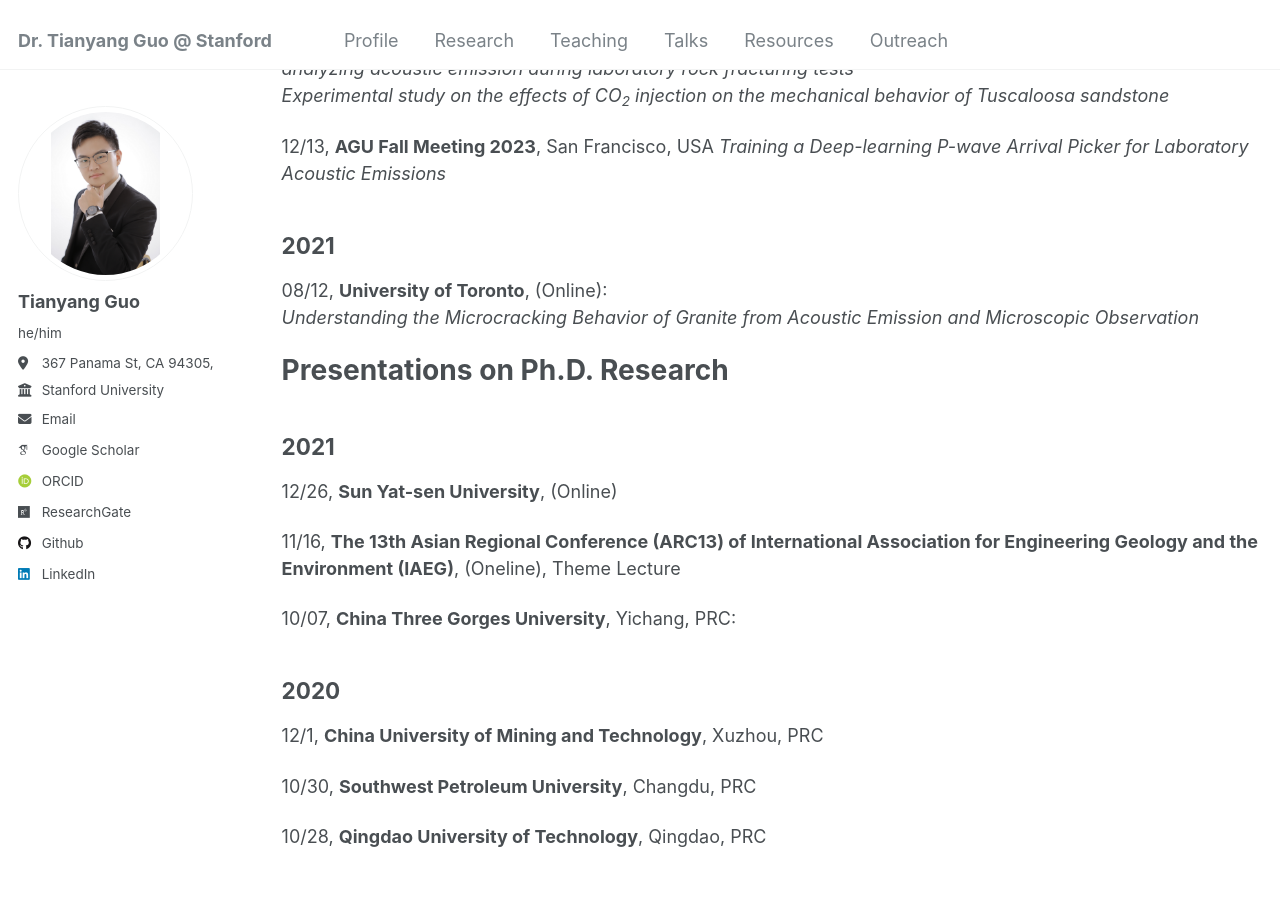
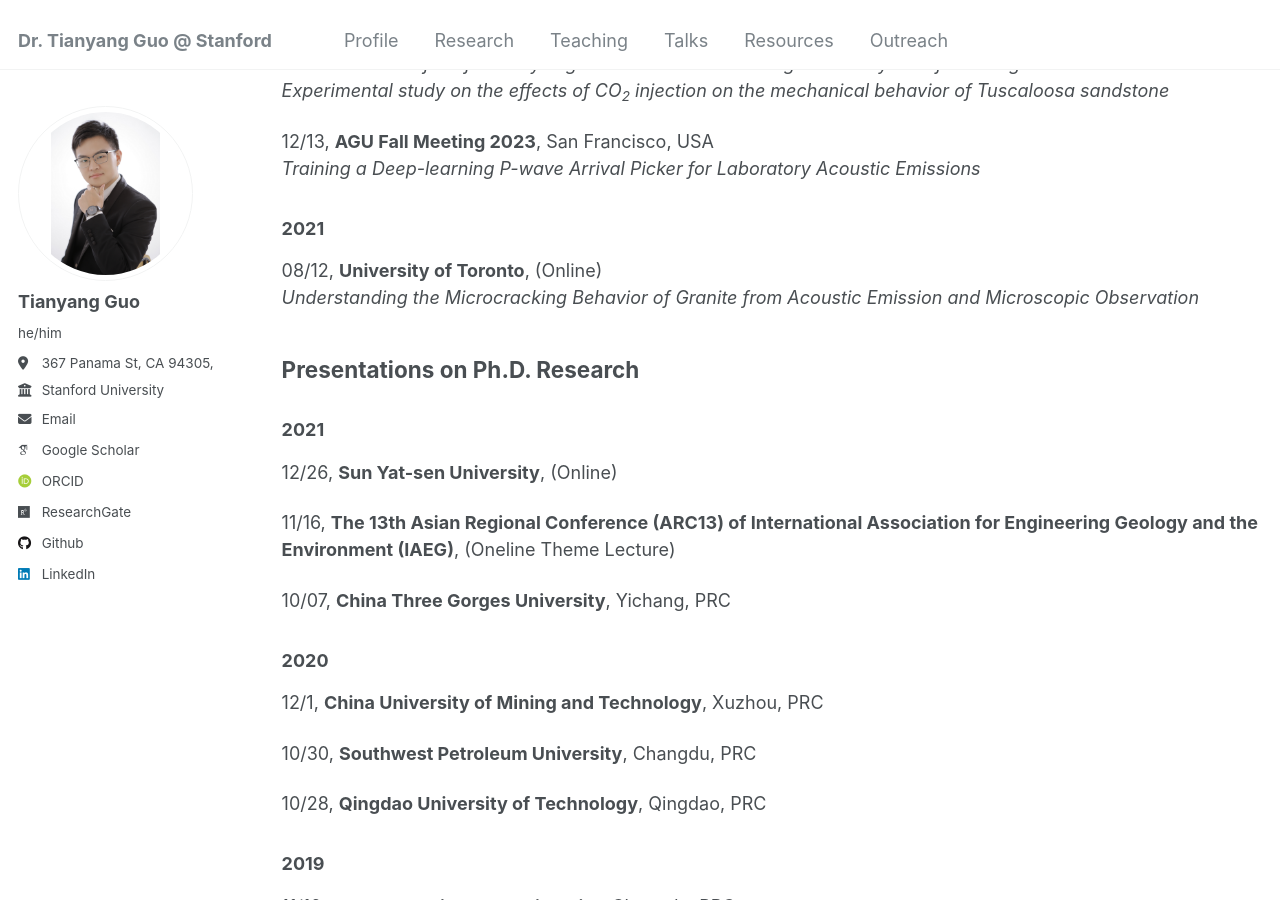
Before and after one commit to guotystanford/guotystanford.github.io, a Jekyll site: the page built from _pages/talks.md, in a window 1280 px wide and 900 px high, scrolled down 472 px. Built offline with Jekyll 4.4.1, drawn with Linux system fonts in a browser that asks for light colours; some web fonts are replaced.

Commit message:
Update talks.md

```diff
--- a/_pages/talks.md
+++ b/_pages/talks.md
@@ -9,14 +9,14 @@ redirect_from:
 
 {% include base_path %}
 
-# Job talks
+## Job talks
 
-## 2023
+### 2023
 09/01, **New Mexico Institute of Mining and Technology**, Socorro, USA:
 <i>Experimental Study on Rock Microcracking Mechanisms: Insights from Acoustic Emission and Thin-section Analysis</i>
 
 # Presentations on Postdoc Research
-## 2023
+### 2023
 2/13, **Stanford Rock and Geomaterials Program Affiliates Meeting**, Stanford, USA
 <i>AE-Flow: A workflow for analyzing acoustic emission during laboratory rock fracturing tests</i>
 <i>Experimental study on the effects of CO<sub>2</sub> injection on the mechanical behavior of Tuscaloosa sandstone</i>
@@ -25,29 +25,29 @@ redirect_from:
 <i>Training a Deep-learning P-wave Arrival Picker for Laboratory Acoustic Emissions</i>
 
 
-## 2021
-08/12, **University of Toronto**, (Online):
+### 2021
+08/12, **University of Toronto**, (Online)
 <i>Understanding the Microcracking Behavior of Granite from Acoustic Emission and Microscopic Observation</i>
 
 
-# Presentations on Ph.D. Research
+## Presentations on Ph.D. Research
 
-## 2021
+### 2021
 12/26, **Sun Yat-sen University**, (Online)
 
-11/16, **The 13th Asian Regional Conference (ARC13) of International Association for Engineering Geology and the Environment (IAEG)**, (Oneline), Theme Lecture
+11/16, **The 13th Asian Regional Conference (ARC13) of International Association for Engineering Geology and the Environment (IAEG)**, (Oneline Theme Lecture)
 
-10/07, **China Three Gorges University**, Yichang, PRC:
+10/07, **China Three Gorges University**, Yichang, PRC
 
 
-## 2020
+### 2020
 12/1, **China University of Mining and Technology**, Xuzhou, PRC
 
 10/30, **Southwest Petroleum University**, Changdu, PRC
 
 10/28, **Qingdao University of Technology**, Qingdao, PRC
 
-## 2019
+### 2019
 11/16, **Southwest Jiaotong University**, Chengdu, PRC
 
 10/18, **Cross Strait 3 Places Engineering Geology Conference**, Hong Kong, PRC
```
